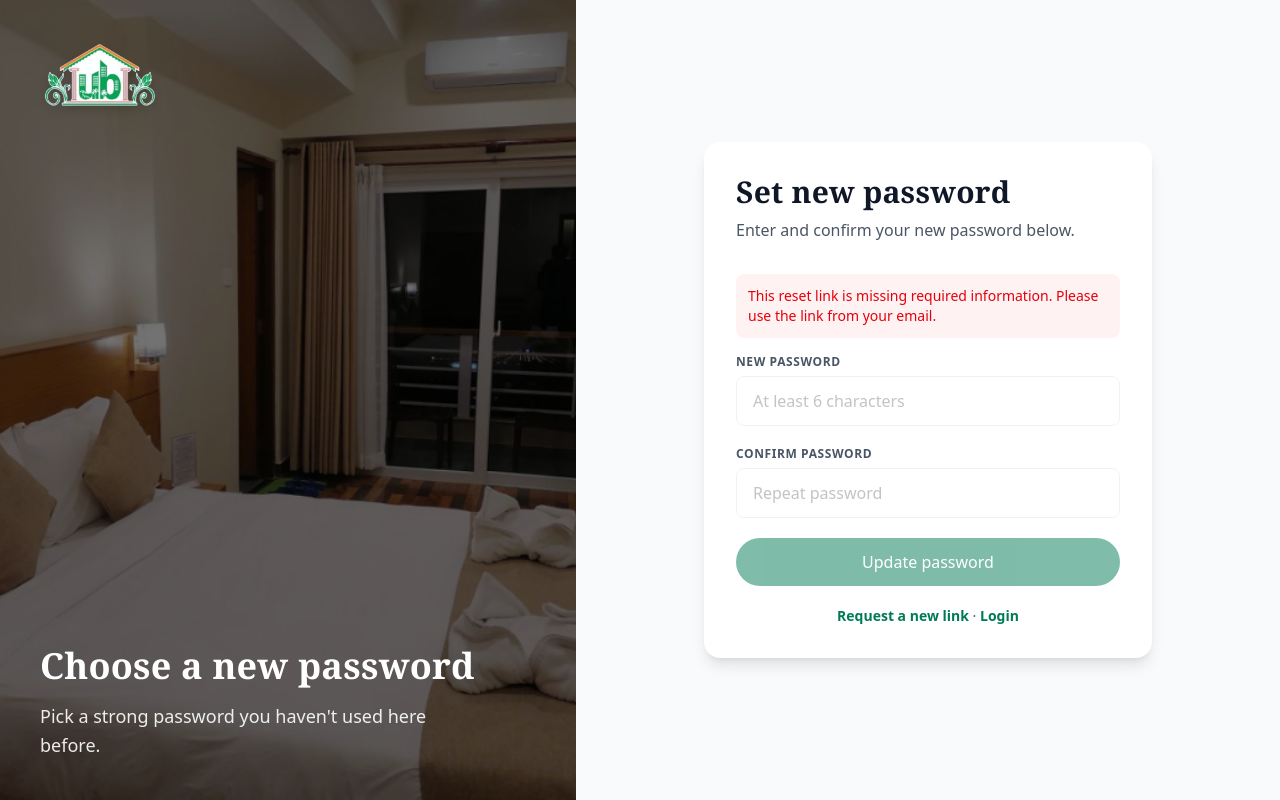
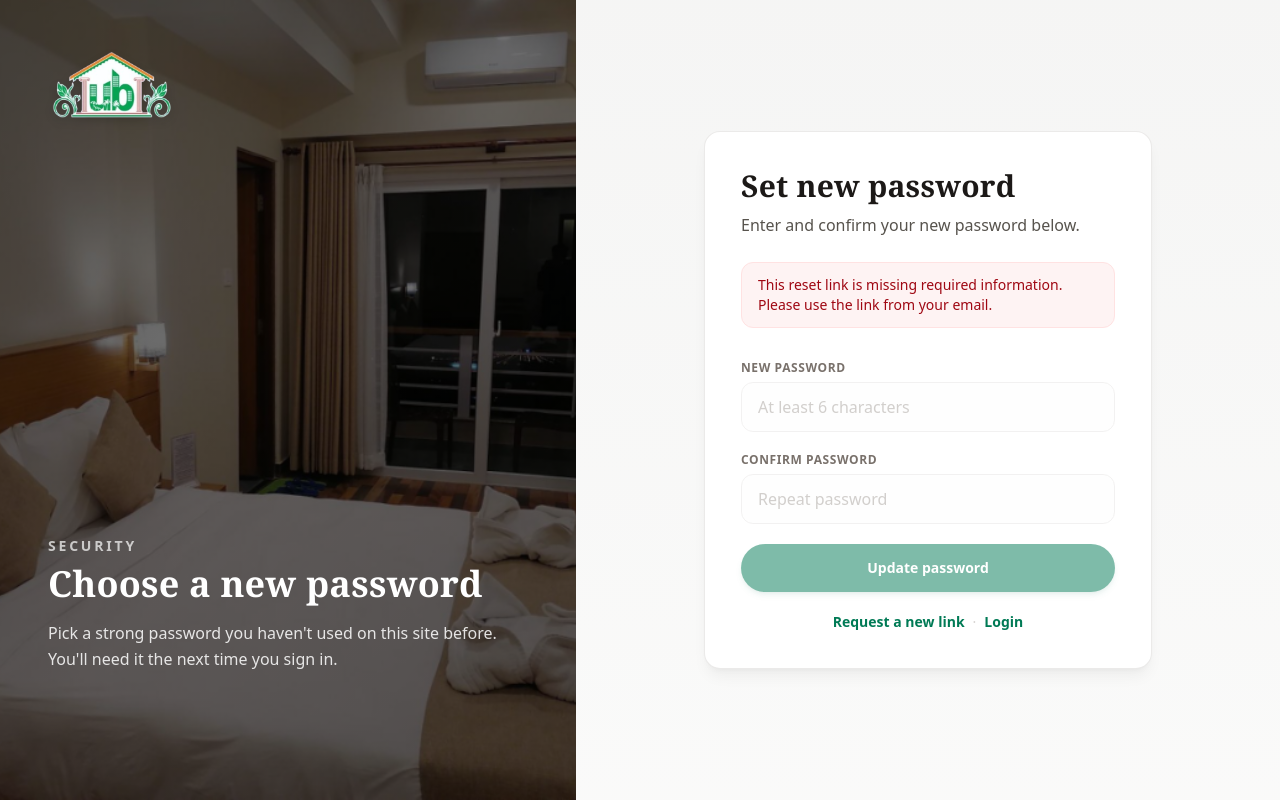
Before and after one commit to sajina38/Next-JS-Project, a Next.js app in the folder frontend/: page /reset-password in a window 1280 px wide. Built offline with nearby package versions, Linux system fonts and the light colour scheme; no server answers.

Commit message:
fixed errors

```diff
--- a/frontend/app/(site)/booking/confirm/page.tsx
+++ b/frontend/app/(site)/booking/confirm/page.tsx
@@ -130,18 +130,21 @@ function ConfirmBookingContent() {
   const [success, setSuccess] = useState(false);
 
   useEffect(() => {
-    if (!authLoading && !user) {
+    if (authLoading) return;
+    if (!user) {
       router.push("/login");
       return;
     }
-    if (user) {
-      setFullName(user.username || "");
-      setEmail(user.email || "");
+    if (user.role === "admin" || user.role === "manager") {
+      router.replace(user.role === "admin" ? "/admin/dashboard" : "/manager/dashboard");
+      return;
     }
+    setFullName(user.username || "");
+    setEmail(user.email || "");
   }, [authLoading, user, router]);
 
   useEffect(() => {
-    if (!user) return;
+    if (!user || user.role !== "customer") return;
     api
       .get<{ loyalty_cards?: number }>("/auth/profile/")
       .then((res) => setLoyaltyCards(res.data.loyalty_cards ?? 0))
@@ -299,6 +302,10 @@ function ConfirmBookingContent() {
   };
 
   if (!clientReady || authLoading || !user) {
+    return <FullPageSpinner />;
+  }
+
+  if (user.role === "admin" || user.role === "manager") {
     return <FullPageSpinner />;
   }
 
--- a/frontend/app/(site)/booking/khalti/return/page.tsx
+++ b/frontend/app/(site)/booking/khalti/return/page.tsx
@@ -2,15 +2,27 @@
 
 import { Suspense, useEffect, useState } from "react";
 import Link from "next/link";
-import { useSearchParams } from "next/navigation";
+import { useSearchParams, useRouter } from "next/navigation";
 import api from "@/lib/api";
+import { useAuth } from "@/lib/auth";
 
 function KhaltiReturnContent() {
   const searchParams = useSearchParams();
+  const router = useRouter();
+  const { user, loading: authLoading } = useAuth();
   const [message, setMessage] = useState("Confirming your payment…");
   const [ok, setOk] = useState<boolean | null>(null);
 
   useEffect(() => {
+    if (authLoading) return;
+    if (user?.role === "admin" || user?.role === "manager") {
+      router.replace(user.role === "admin" ? "/admin/dashboard" : "/manager/dashboard");
+    }
+  }, [authLoading, user, router]);
+
+  useEffect(() => {
+    if (authLoading || user?.role === "admin" || user?.role === "manager") return;
+
     const bookingId = searchParams.get("booking_id");
     const pidx =
       searchParams.get("pidx") ||
@@ -51,7 +63,7 @@ function KhaltiReturnContent() {
     return () => {
       cancelled = true;
     };
-  }, [searchParams]);
+  }, [searchParams, authLoading, user]);
 
   return (
     <div className="min-h-screen flex items-center justify-center px-4 bg-[var(--bg)]">
--- a/frontend/app/(site)/booking/page.tsx
+++ b/frontend/app/(site)/booking/page.tsx
@@ -10,8 +10,13 @@ export default function Booking() {
   const router = useRouter();
 
   useEffect(() => {
-    if (!authLoading && !user) {
+    if (authLoading) return;
+    if (!user) {
       router.push("/login");
+      return;
+    }
+    if (user.role === "admin" || user.role === "manager") {
+      router.replace(user.role === "admin" ? "/admin/dashboard" : "/manager/dashboard");
     }
   }, [authLoading, user, router]);
 
@@ -58,6 +63,14 @@ export default function Booking() {
     return (
       <div className="min-h-screen flex items-center justify-center">
         <p className="text-gray-500">Loading...</p>
+      </div>
+    );
+  }
+
+  if (user.role === "admin" || user.role === "manager") {
+    return (
+      <div className="min-h-screen flex items-center justify-center">
+        <p className="text-gray-500">Redirecting…</p>
       </div>
     );
   }
--- a/frontend/app/(site)/loyalty/page.tsx
+++ b/frontend/app/(site)/loyalty/page.tsx
@@ -49,7 +49,7 @@ export default function LoyaltyPage() {
   const authReady = mounted && !authLoading;
 
   return (
-    <div className="min-h-screen bg-[var(--bg)] pb-20">
+    <div className="bg-[var(--bg)] pb-12 md:pb-16">
       <div className="max-w-3xl mx-auto px-4 sm:px-6 py-10 md:py-14">
         <p className="text-xs font-semibold uppercase tracking-widest text-emerald-700 mb-2">Urban Rewards</p>
         <h1 className="text-3xl md:text-4xl font-bold text-gray-900 tracking-tight mb-4">Loyalty program</h1>
--- a/frontend/app/(site)/profile/page.tsx
+++ b/frontend/app/(site)/profile/page.tsx
@@ -571,7 +571,18 @@ export default function ProfilePage() {
   }, [authLoading, user, router]);
 
   useEffect(() => {
-    if (!user) return;
+    if (authLoading || !user) return;
+    if (user.role === "admin") {
+      router.replace("/admin/dashboard");
+      return;
+    }
+    if (user.role === "manager") {
+      router.replace("/manager/dashboard");
+    }
+  }, [authLoading, user, router]);
+
+  useEffect(() => {
+    if (!user || user.role !== "customer") return;
     api
       .get("/auth/profile/")
       .then((res) => {
@@ -590,7 +601,7 @@ export default function ProfilePage() {
   }, [user]);
 
   useEffect(() => {
-    if (!user) return;
+    if (!user || user.role !== "customer") return;
     api
       .get("/bookings/my-bookings/")
       .then((res) => setBookings(res.data))
@@ -662,6 +673,14 @@ export default function ProfilePage() {
   }
 
   if (authLoading || !user) {
+    return (
+      <div className="min-h-screen flex items-center justify-center bg-white">
+        <div className="w-10 h-10 border-4 border-gray-200 border-t-emerald-700 rounded-full animate-spin" />
+      </div>
+    );
+  }
+
+  if (user.role === "admin" || user.role === "manager") {
     return (
       <div className="min-h-screen flex items-center justify-center bg-white">
         <div className="w-10 h-10 border-4 border-gray-200 border-t-emerald-700 rounded-full animate-spin" />
--- a/frontend/app/(site)/reset-password/page.tsx
+++ b/frontend/app/(site)/reset-password/page.tsx
@@ -8,8 +8,21 @@ import api from "@/lib/api";
 
 function FullPageSpinner() {
   return (
-    <div className="min-h-screen flex items-center justify-center bg-gray-50">
-      <div className="w-10 h-10 border-4 border-gray-200 border-t-emerald-700 rounded-full animate-spin" />
+    <div className="min-h-screen flex items-center justify-center bg-stone-100">
+      <div className="w-10 h-10 border-4 border-stone-200 border-t-emerald-700 rounded-full animate-spin" />
+    </div>
+  );
+}
+
+function SuccessCheckIcon() {
+  return (
+    <div
+      className="mx-auto mb-6 flex h-16 w-16 items-center justify-center rounded-full bg-emerald-100 ring-4 ring-emerald-50"
+      aria-hidden
+    >
+      <svg className="h-8 w-8 text-emerald-700" fill="none" stroke="currentColor" strokeWidth={2.2} viewBox="0 0 24 24">
+        <path strokeLinecap="round" strokeLinejoin="round" d="M4.5 12.75l6 6 9-13.5" />
+      </svg>
     </div>
   );
 }
@@ -79,49 +92,124 @@ function ResetPasswordForm() {
   const invalidLink = !uid || !token;
 
   return (
-    <div className="min-h-screen flex font-auth">
+    <div className="min-h-screen flex flex-col lg:flex-row font-sans text-stone-900 antialiased">
+      {/* Mobile header */}
+      <header className="flex shrink-0 items-center justify-between gap-3 border-b border-stone-200/80 bg-white px-4 py-3 lg:hidden">
+        <Image src="/logo.png" alt="Urban Boutique Hotel" width={100} height={34} className="object-contain" />
+        <span className="text-xs font-semibold uppercase tracking-wide text-emerald-800">
+          {done ? "Done" : "Reset"}
+        </span>
+      </header>
+
+      {/* Left: hero */}
+      <div className="relative hidden min-h-0 flex-1 lg:flex lg:max-w-[46%] lg:flex-col">
         <div
-        className="hidden lg:flex lg:w-[45%] relative bg-cover bg-center"
+          className="absolute inset-0 bg-cover bg-center"
           style={{ backgroundImage: "url('/room1.png')" }}
-      >
-        <div className="absolute inset-0 bg-black/55" />
-        <div className="relative z-10 flex flex-col justify-between p-10 text-white w-full">
+        />
+        <div
+          className={`absolute inset-0 transition-colors duration-500 ${
+            done
+              ? "bg-gradient-to-br from-emerald-950/88 via-stone-900/80 to-stone-950/90"
+              : "bg-gradient-to-br from-black/65 via-black/55 to-black/60"
+          }`}
+        />
+        <div className="relative z-10 flex min-h-[min(100vh,720px)] flex-col justify-between p-8 text-white xl:p-12">
           <div>
-            <Image src="/logo.png" alt="Urban Boutique" width={120} height={40} className="drop-shadow-lg" />
+            <Image
+              src="/logo.png"
+              alt="Urban Boutique Hotel"
+              width={128}
+              height={42}
+              className="drop-shadow-lg"
+            />
           </div>
-          <div>
-            <h2 className="text-3xl xl:text-4xl font-bold mb-4 tracking-tight">Choose a new password</h2>
-            <p className="text-white/90 text-lg max-w-md leading-relaxed">
-              Pick a strong password you haven&apos;t used here before.
+          <div className="max-w-lg">
+            {done ? (
+              <>
+                <p className="mb-2 text-sm font-semibold uppercase tracking-[0.2em] text-emerald-300/90">
+                  All set
                 </p>
+                <h2 className="font-sans text-3xl font-bold tracking-tight text-white xl:text-4xl">
+                  Your password was updated
+                </h2>
+                <p className="mt-4 text-base leading-relaxed text-white/85">
+                  You can close this tab or continue to sign in. For security, older sessions may need you to log in
+                  again.
+                </p>
+              </>
+            ) : (
+              <>
+                <p className="mb-2 text-sm font-semibold uppercase tracking-[0.2em] text-white/70">
+                  Security
+                </p>
+                <h2 className="font-sans text-3xl font-bold tracking-tight text-white xl:text-4xl">
+                  Choose a new password
+                </h2>
+                <p className="mt-4 text-base leading-relaxed text-white/85">
+                  Pick a strong password you haven&apos;t used on this site before. You&apos;ll need it the next time
+                  you sign in.
+                </p>
+              </>
+            )}
           </div>
         </div>
       </div>
 
-      <div className="flex-1 flex flex-col justify-center px-6 py-12 lg:px-16 bg-gray-50">
-        <div className="w-full max-w-md mx-auto bg-white rounded-2xl shadow-lg p-8">
-          <h1 className="text-2xl md:text-3xl font-bold text-gray-900 mb-2">Set new password</h1>
-          <p className="text-gray-600 mb-8">
-            {done
-              ? "You can now sign in with your new password."
-              : "Enter and confirm your new password below."}
+      {/* Right: form / success */}
+      <div className="flex flex-1 flex-col justify-center bg-gradient-to-b from-stone-100 to-stone-50 px-4 py-10 sm:px-8 lg:px-12 xl:px-16">
+        <div
+          className={`mx-auto w-full max-w-md transition-shadow duration-300 ${
+            done
+              ? "rounded-2xl border border-emerald-100/80 bg-white p-8 shadow-xl shadow-emerald-900/10 sm:p-10"
+              : "rounded-2xl border border-stone-200/80 bg-white p-8 shadow-lg shadow-stone-900/5 sm:p-9"
+          }`}
+        >
+          {done ? (
+            <>
+              <SuccessCheckIcon />
+              <h1 className="text-center font-sans text-2xl font-bold tracking-tight text-stone-900 sm:text-3xl">
+                Successfully changed password
+              </h1>
+              <p className="mt-3 text-center text-sm leading-relaxed text-stone-600 sm:text-base">
+                You can now sign in with your new password.
+              </p>
+              <div className="mt-8 flex flex-col gap-3">
+                <Link
+                  href="/login"
+                  className="inline-flex w-full items-center justify-center rounded-full bg-emerald-700 px-6 py-3.5 text-sm font-semibold text-white shadow-md shadow-emerald-800/20 transition hover:bg-emerald-800 focus:outline-none focus-visible:ring-2 focus-visible:ring-emerald-600 focus-visible:ring-offset-2"
+                >
+                  Go to login
+                </Link>
+                <Link
+                  href="/"
+                  className="inline-flex w-full items-center justify-center rounded-full border border-stone-200 bg-white px-6 py-3 text-sm font-semibold text-stone-700 transition hover:bg-stone-50"
+                >
+                  Back to home
+                </Link>
+              </div>
+            </>
+          ) : (
+            <>
+              <h1 className="font-sans text-2xl font-bold tracking-tight text-stone-900 sm:text-3xl">
+                Set new password
+              </h1>
+              <p className="mt-2 text-sm leading-relaxed text-stone-600 sm:text-base">
+                Enter and confirm your new password below.
               </p>
 
               {error && (
-            <div className="mb-4 bg-red-50 text-red-600 text-sm p-3 rounded-lg">{error}</div>
+                <div
+                  className="mt-6 rounded-xl border border-red-100 bg-red-50/90 px-4 py-3 text-sm text-red-800"
+                  role="alert"
+                >
+                  {error}
+                </div>
               )}
 
-          {done ? (
-            <Link
-              href="/login"
-              className="inline-flex w-full justify-center items-center gap-2 bg-emerald-700 text-white py-3 rounded-full hover:bg-emerald-800 transition-colors font-medium"
-            >
-              Go to login
-            </Link>
-          ) : (
-            <form onSubmit={handleSubmit} className="space-y-5">
+              <form onSubmit={handleSubmit} className="mt-8 space-y-5">
                 <div>
-                <label className="block text-xs font-semibold text-gray-600 uppercase tracking-wider mb-1.5">
+                  <label className="mb-1.5 block text-xs font-semibold uppercase tracking-wider text-stone-500">
                     New password
                   </label>
                   <input
@@ -133,11 +221,11 @@ function ResetPasswordForm() {
                     minLength={6}
                     disabled={invalidLink}
                     autoComplete="new-password"
-                  className="w-full px-4 py-3 bg-white border border-gray-200 rounded-lg focus:outline-none focus:ring-2 focus:ring-emerald-600 focus:border-transparent disabled:opacity-50"
+                    className="w-full rounded-xl border border-stone-200 bg-stone-50/50 px-4 py-3 text-stone-900 placeholder:text-stone-400 transition focus:border-emerald-500 focus:bg-white focus:outline-none focus:ring-2 focus:ring-emerald-600/25 disabled:cursor-not-allowed disabled:opacity-50"
                   />
                 </div>
                 <div>
-                <label className="block text-xs font-semibold text-gray-600 uppercase tracking-wider mb-1.5">
+                  <label className="mb-1.5 block text-xs font-semibold uppercase tracking-wider text-stone-500">
                     Confirm password
                   </label>
                   <input
@@ -149,26 +237,27 @@ function ResetPasswordForm() {
                     minLength={6}
                     disabled={invalidLink}
                     autoComplete="new-password"
-                  className="w-full px-4 py-3 bg-white border border-gray-200 rounded-lg focus:outline-none focus:ring-2 focus:ring-emerald-600 focus:border-transparent disabled:opacity-50"
+                    className="w-full rounded-xl border border-stone-200 bg-stone-50/50 px-4 py-3 text-stone-900 placeholder:text-stone-400 transition focus:border-emerald-500 focus:bg-white focus:outline-none focus:ring-2 focus:ring-emerald-600/25 disabled:cursor-not-allowed disabled:opacity-50"
                   />
                 </div>
                 <button
                   type="submit"
                   disabled={loading || invalidLink}
-                className="w-full flex items-center justify-center gap-2 bg-emerald-700 text-white py-3 rounded-full hover:bg-emerald-800 transition-colors font-medium disabled:opacity-50 disabled:cursor-not-allowed"
+                  className="w-full rounded-full bg-emerald-700 py-3.5 text-sm font-semibold text-white shadow-md shadow-emerald-800/15 transition hover:bg-emerald-800 focus:outline-none focus-visible:ring-2 focus-visible:ring-emerald-600 focus-visible:ring-offset-2 disabled:cursor-not-allowed disabled:opacity-50"
                 >
                   {loading ? "Updating…" : "Update password"}
                 </button>
-              <p className="text-center text-sm text-gray-600">
-                <Link href="/login/forgot-password" className="text-emerald-700 font-semibold hover:underline">
+                <p className="text-center text-sm text-stone-500">
+                  <Link href="/login/forgot-password" className="font-semibold text-emerald-700 hover:text-emerald-800 hover:underline">
                     Request a new link
                   </Link>
-                {" · "}
-                <Link href="/login" className="text-emerald-700 font-semibold hover:underline">
+                  <span className="mx-2 text-stone-300">·</span>
+                  <Link href="/login" className="font-semibold text-emerald-700 hover:text-emerald-800 hover:underline">
                     Login
                   </Link>
                 </p>
               </form>
+            </>
           )}
         </div>
       </div>
--- a/frontend/app/(site)/rooms/[id]/page.tsx
+++ b/frontend/app/(site)/rooms/[id]/page.tsx
@@ -135,6 +135,8 @@ export default function RoomDetailPage() {
   const roomId = Number(params.id);
   const { user } = useAuth();
   const router = useRouter();
+  const isStaffUser = Boolean(user && (user.role === "admin" || user.role === "manager"));
+  const staffBookingsHref = user?.role === "admin" ? "/admin/bookings" : "/manager/bookings";
 
   const [room, setRoom] = useState<RoomData | null>(null);
   const [loading, setLoading] = useState(true);
@@ -195,6 +197,7 @@ export default function RoomDetailPage() {
   }, [loadRoom]);
 
   const handleBooking = () => {
+    if (isStaffUser) return;
     if (!user) {
       setShowAuthModal(true);
       return;
@@ -387,6 +390,22 @@ export default function RoomDetailPage() {
               </div>
 
               <div className="space-y-4">
+                {isStaffUser ? (
+                  <div className="rounded-xl border border-amber-100 bg-amber-50/95 px-4 py-4 text-sm text-amber-950">
+                    <p className="font-semibold text-amber-900">Staff account</p>
+                    <p className="mt-2 leading-relaxed text-amber-900/90">
+                      The public guest booking flow is for customers only. Create or manage reservations from your
+                      dashboard.
+                    </p>
+                    <Link
+                      href={staffBookingsHref}
+                      className="mt-4 flex w-full justify-center rounded-full bg-emerald-700 px-4 py-3 text-sm font-semibold text-white transition hover:bg-emerald-800"
+                    >
+                      Go to Bookings
+                    </Link>
+                  </div>
+                ) : (
+                  <>
                     <div>
                       <label className="block text-xs font-semibold text-gray-500 uppercase tracking-wider mb-1.5">
                         Check-in
@@ -447,6 +466,8 @@ export default function RoomDetailPage() {
                       <p className="text-center text-xs text-gray-400">
                         You&apos;ll need to log in to complete your booking
                       </p>
+                    )}
+                  </>
                 )}
               </div>
             </div>
--- a/frontend/component/navbar.tsx
+++ b/frontend/component/navbar.tsx
@@ -98,7 +98,7 @@ export default function Navbar() {
     ...BASE_MENU_ITEMS,
     ...(mounted && user
       ? [
-          { label: "My Profile", href: "/profile" },
+          ...(user.role === "customer" ? [{ label: "My Profile", href: "/profile" }] : []),
           ...(user.role === "manager"
             ? [{ label: "Manager Dashboard", href: "/manager/dashboard" }]
             : []),
```
Also changed, not shown: 2 other files (tests, documents, lock files or other folders). Lines whose indentation alone changed are shown as unchanged.
